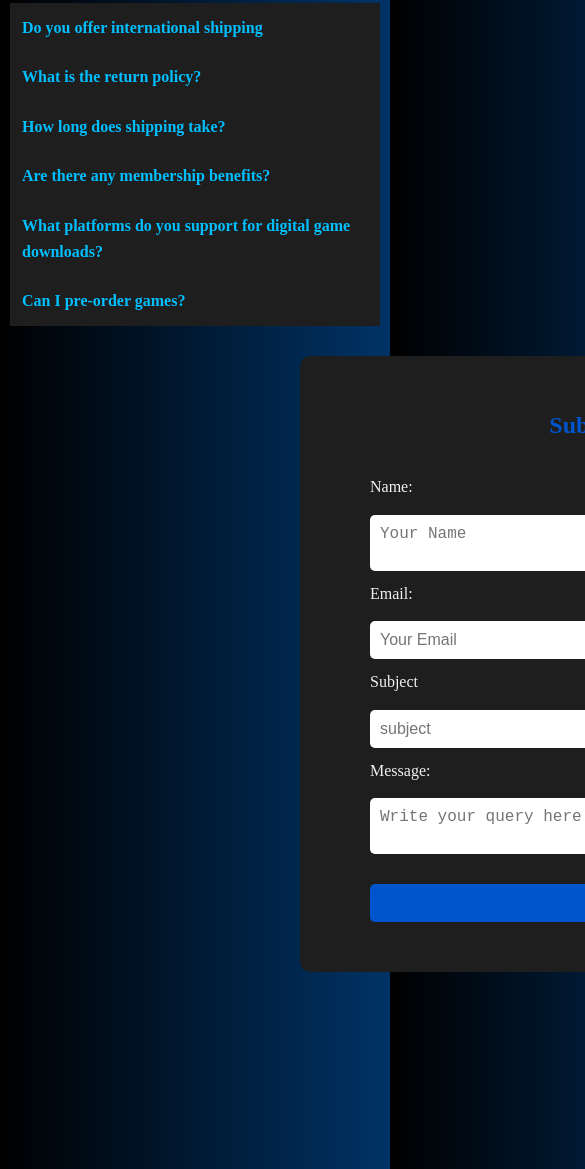
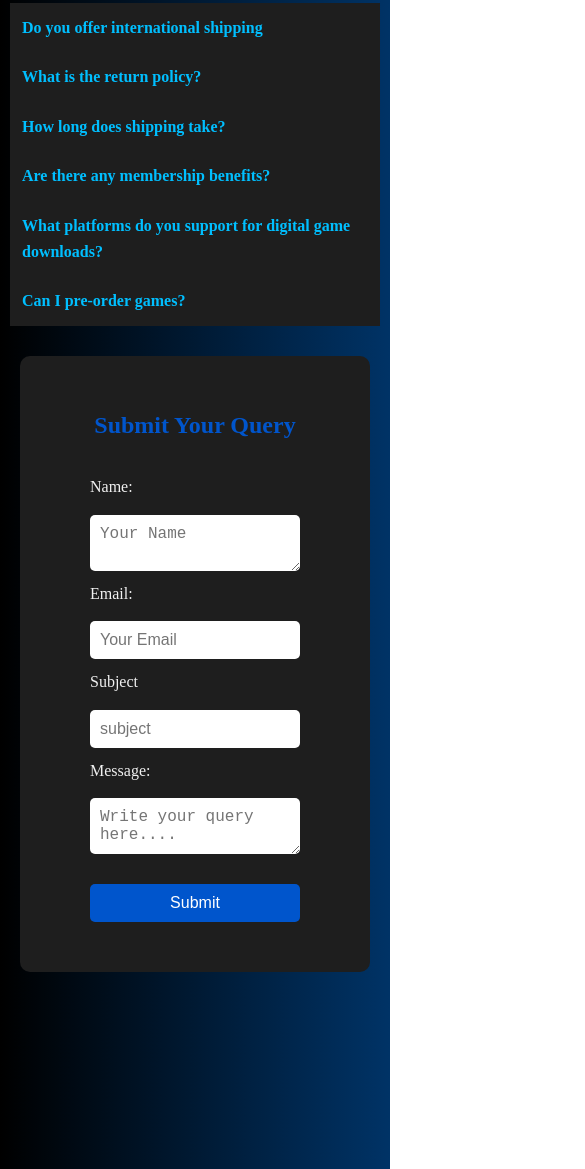
Before and after one commit to Vihanducad/vs_gaming, a plain HTML site: page faq.html in a window 390 px wide. Shown: the part 461-1630 px from the top of the page, 585 px wide, since content can reach past the window. Drawn offline with Linux system fonts and the light colour scheme.

Commit message:
Add files via upload

```diff
--- a/faq.css
+++ b/faq.css
@@ -116,6 +116,7 @@ h1 {
     margin-bottom: 15px;
     width: 700px;
     margin-top: 20px;
+    align-items: center;
 }
 
 .query-form h2 {
@@ -183,4 +184,9 @@ form {
         font-size: 14px;
         padding: 0px;
     }
+    .query-form {
+        margin-left: 20px;
+        margin-left: 20px;
+        max-width: 350px;
+    }
 }
```
